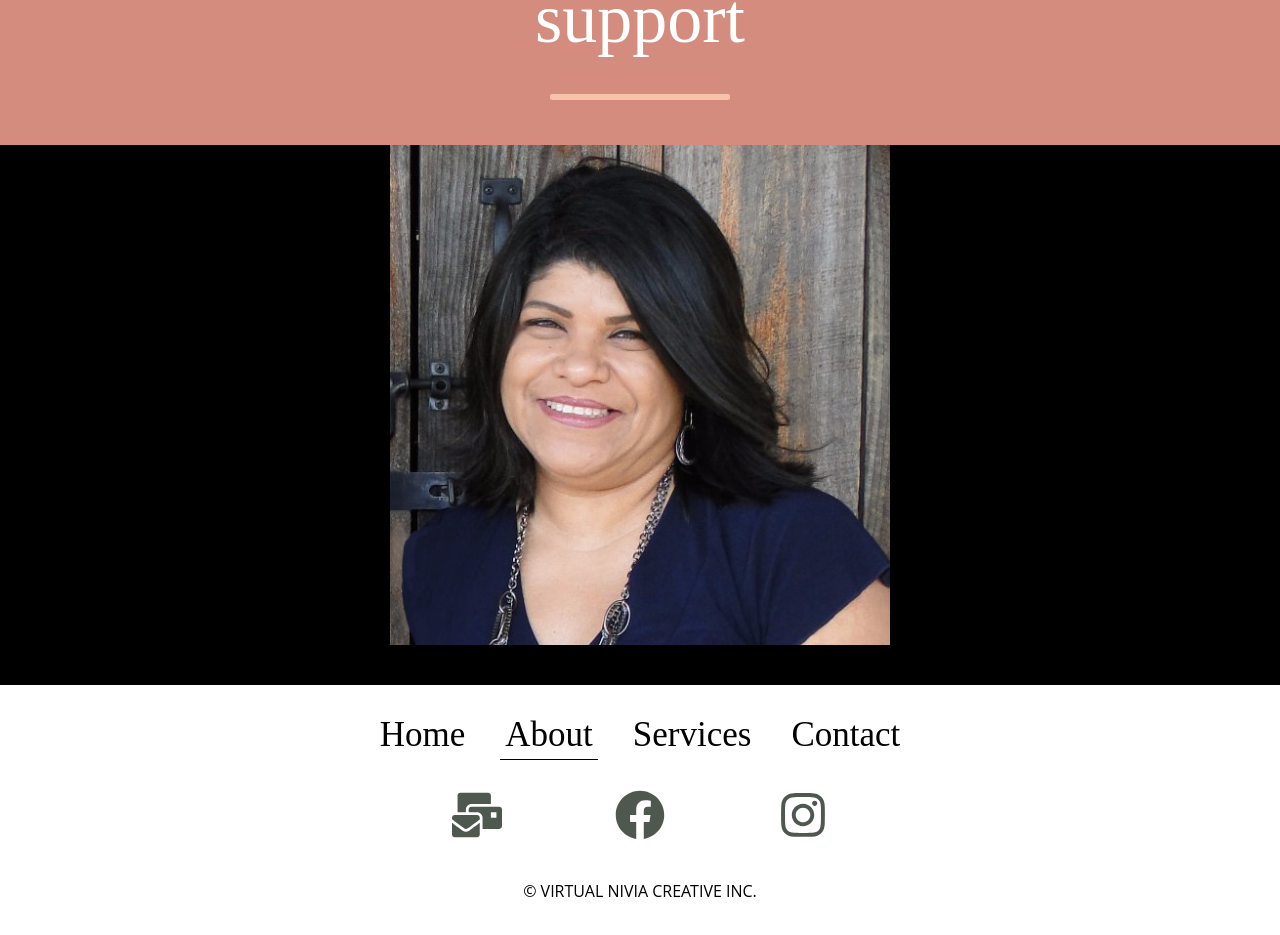
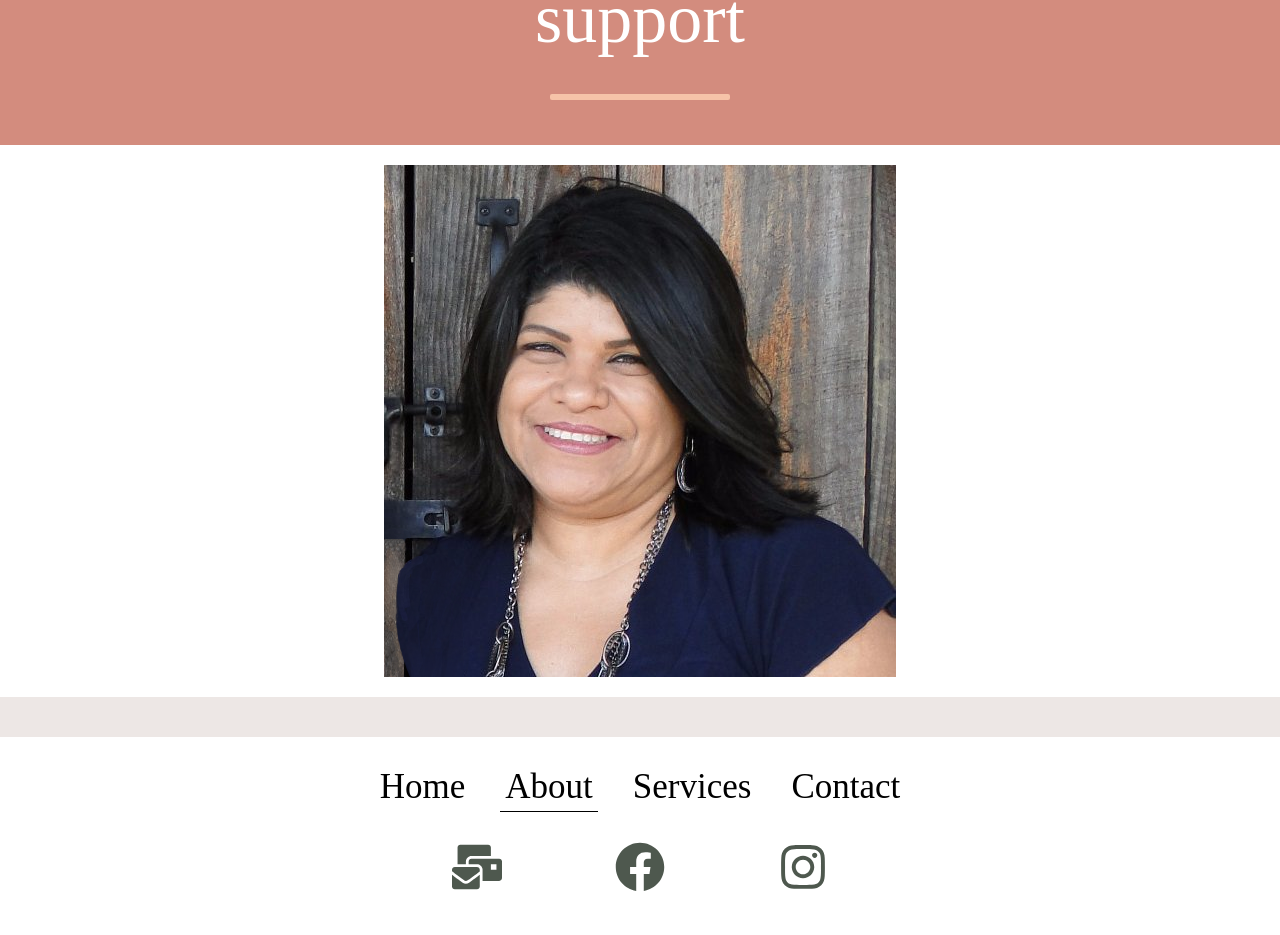
Before and after one commit to jesusjmiranda/virtualAssistantSite, a React (Create React App) app: page /about in a window 1280 px wide. Shown: the part 657-1592 px from the top of the page. Built offline with nearby package versions, Linux system fonts and the light colour scheme; no server answers.

Commit message:
Remove iconComponent from the about page and add style for other containers on the same page

```diff
--- a/src/pages/About.js
+++ b/src/pages/About.js
@@ -1,7 +1,6 @@
 import ContentBanner from "../components/UI/ContentBanner/ContentBanner";
 import Spacer from "../components/UI/Spacer/Spacer";
-import aboutHeadshot from "../SiteImages/aboutHeadshot.png"
-import IconComponent from "../components/IconComponent/IconComponent";
+import aboutHeadshot from "../SiteImages/aboutHeadshot.png";
 
 import "./About.css";
 
@@ -16,10 +15,13 @@ const About = () => {
         <div className={"firstBannerText"}>FOR YOUR BUSINESS'</div>
         <div className={"firstBannerTextTwo"}>support</div>
         <Spacer color={"#F6C3A8"} width={180} marginTop={30} />
+      </ContentBanner>
+      <ContentBanner color={"#FFF"}>
+        <img src={aboutHeadshot} alt="headshot" />
+      </ContentBanner>
+      <ContentBanner color={"rgb(237, 231, 229)"}>
 
       </ContentBanner>
-
-      <IconComponent imageSource={aboutHeadshot} />
     </div>
   );
 };
```
